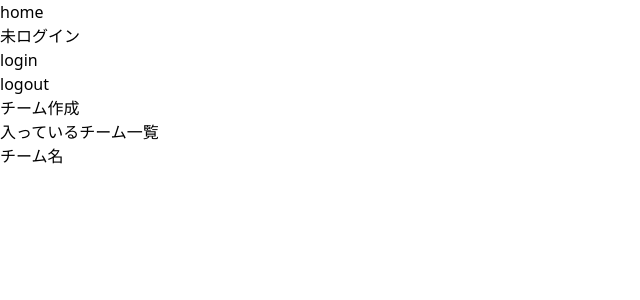
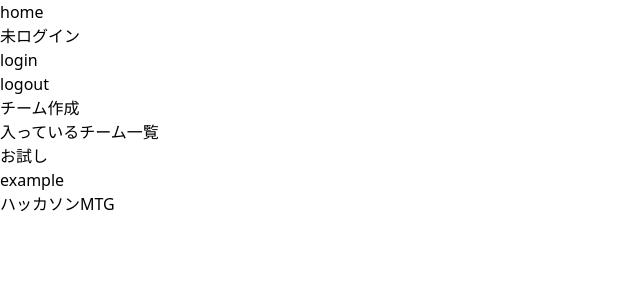
Before and after one commit to PoPodada/Progate-hakkason, a React (Vite) app: page / in a window 1280 px wide. Shown: the top 300 px of the page, without its empty margins (0-640 px from the left). Built offline with nearby package versions, Linux system fonts and the light colour scheme; no server answers.

Commit message:
仮でteamData.jsonを作り、チーム一覧に表示

```diff
--- a/src/pages/Home.tsx
+++ b/src/pages/Home.tsx
@@ -1,8 +1,15 @@
-import React from "react";
+import React, { useEffect, useState } from "react";
 import CreateTeamModal from "./CreateTeamModal";
 
 import { useAuthContext } from "../utils/AuthContext";
 import TeamPreview from "./TeamPreview";
+
+import data from "../sampleData/teamData.json";
+
+type team = {
+  id: number;
+  name: string;
+};
 
 const Home: React.FC = () => {
   const auth = useAuthContext();
@@ -14,6 +21,12 @@ const Home: React.FC = () => {
   const onClickLogout = () => {
     auth.logout();
   };
+
+  const [teams, setTeams] = useState<team[]>();
+  useEffect(() => {
+    const teamsData = data;
+    setTeams(teamsData);
+  }, [teams]);
 
   return (
     <div>
@@ -31,7 +44,11 @@ const Home: React.FC = () => {
           <CreateTeamModal></CreateTeamModal>
           <div className="mt-10">
             <h2 className="text-2xl font-bold">入っているチーム一覧</h2>
-            <TeamPreview></TeamPreview>
+            {teams
+              ? teams.map((team) => (
+                  <TeamPreview name={team.name}></TeamPreview>
+                ))
+              : ""}
           </div>
         </div>
       </div>
--- a/src/pages/TeamPreview.tsx
+++ b/src/pages/TeamPreview.tsx
@@ -1,15 +1,11 @@
-import React from 'react'
-
-const TeamPreview:React.FC = () => {
+const TeamPreview = (props: { name: string }) => {
   return (
-    <div className='max-w-[900px] mx-auto mt-4'>
-
-      <div className=' bg-neutral-300 py-2 px-6 rounded-lg text-xl tracking-wider'>チーム名</div>
-
-
+    <div className="max-w-[900px] mx-auto mt-4">
+      <div className=" bg-neutral-300 py-2 px-6 rounded-lg text-xl tracking-wider">
+        {props.name}
+      </div>
     </div>
-
-  )
-}
+  );
+};
 
 export default TeamPreview;
--- /dev/null
+++ b/src/sampleData/teamData.json
@@ -0,0 +1,14 @@
+[
+  {
+    "id": 1,
+    "name": "お試し"
+  },
+  {
+    "id": 2,
+    "name": "example"
+  },
+  {
+    "id": 3,
+    "name": "ハッカソンMTG"
+  }
+]
```
